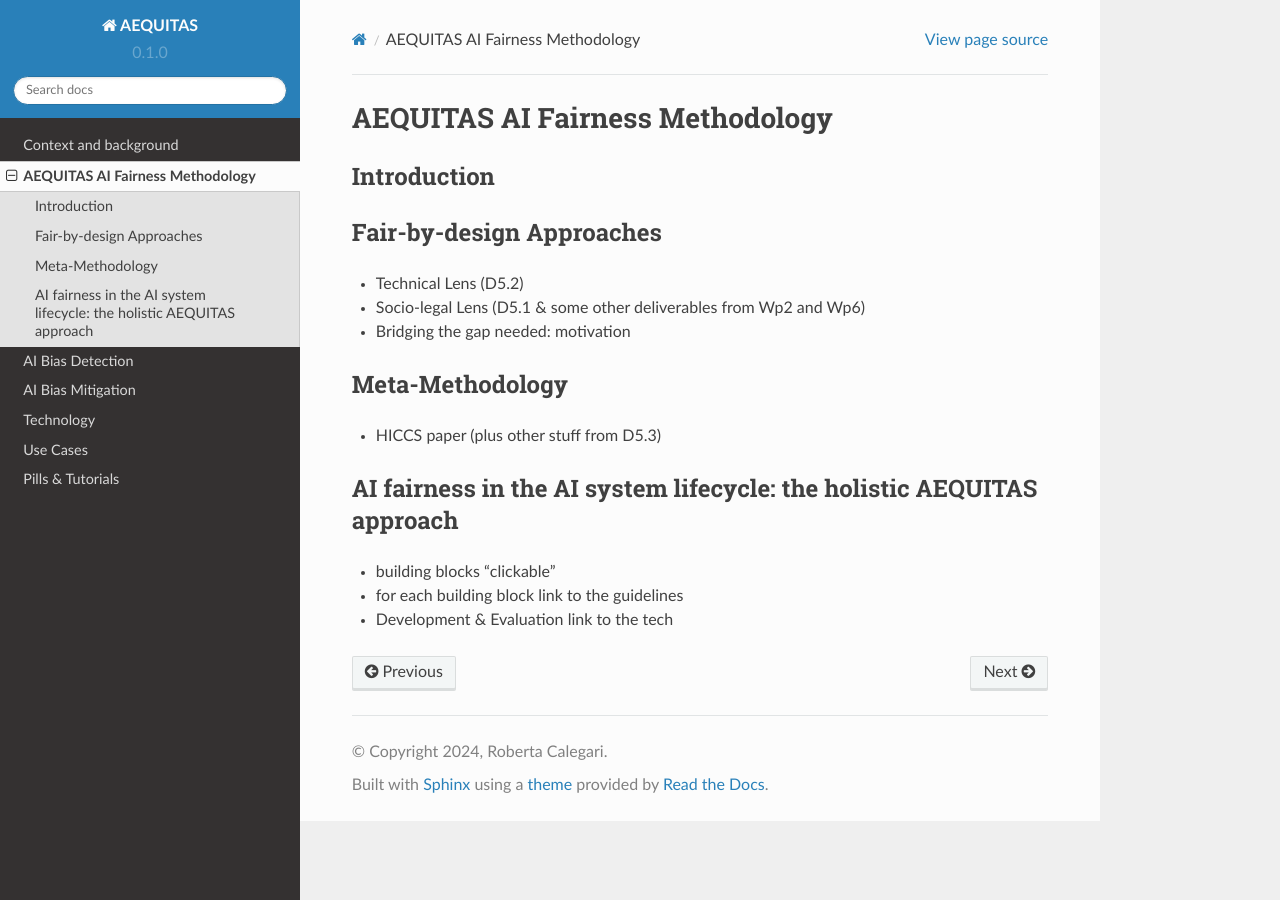
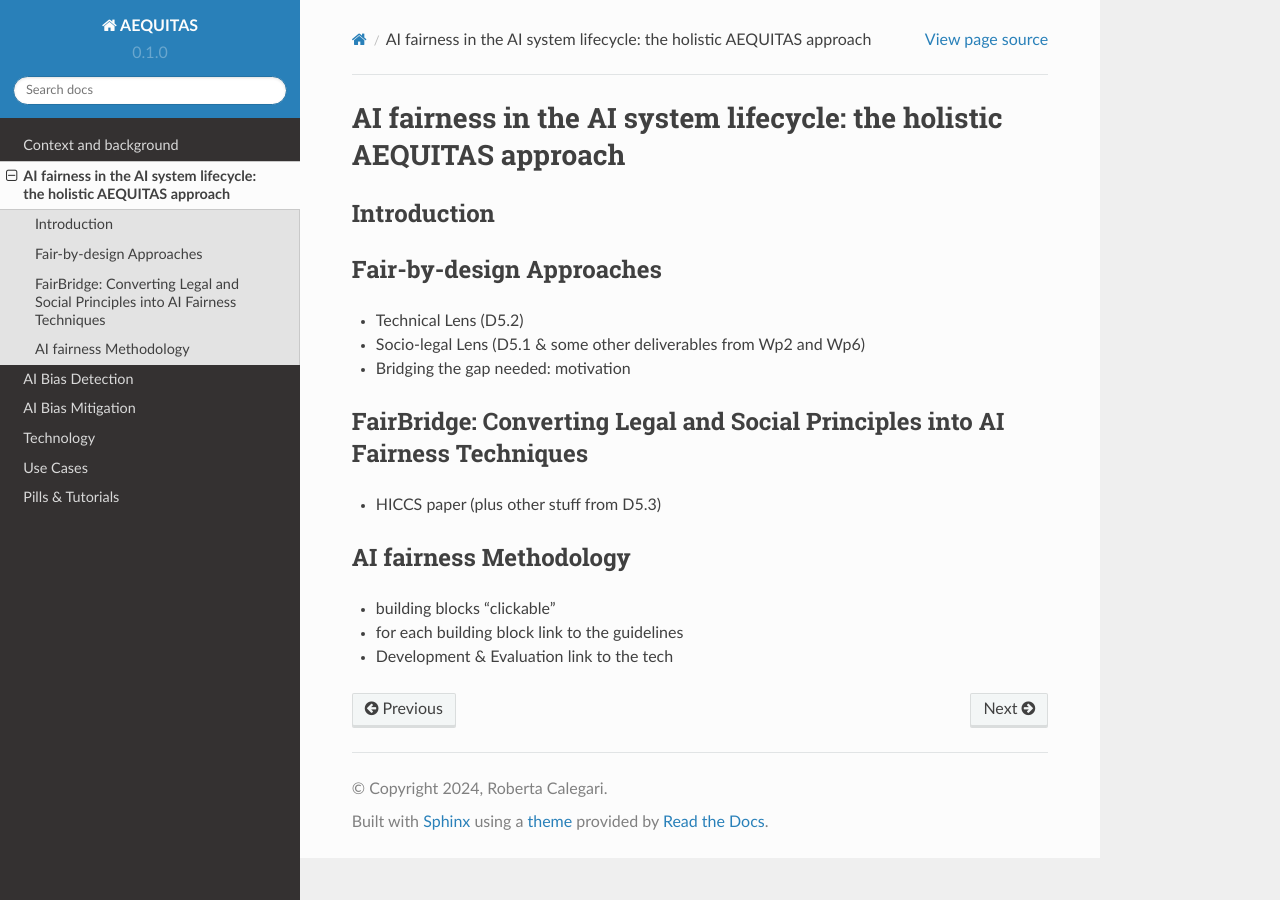
Before and after one commit to aequitas-aod/aequitas-home, a Sphinx documentation site: the page built from docs/source/methodology.rst, in a window 1280 px wide. Built offline with Sphinx 7.4.7 and the Read the Docs theme 2.0.0, drawn with Linux system fonts in a browser that asks for light colours.

Commit message:
rc: methodology

```diff
--- a/docs/source/methodology.rst
+++ b/docs/source/methodology.rst
@@ -1,4 +1,4 @@
-AEQUITAS AI Fairness Methodology
+AI fairness in the AI system lifecycle: the holistic AEQUITAS approach
 =================================
 
 Introduction
@@ -11,12 +11,12 @@ Fair-by-design Approaches
 * Socio-legal Lens (D5.1 & some other deliverables from Wp2 and Wp6)
 * Bridging the gap needed: motivation
 
-Meta-Methodology
+FairBridge: Converting Legal and Social Principles into AI Fairness Techniques
 ------------
 
 * HICCS paper (plus other stuff from D5.3)
 
-AI fairness in the AI system lifecycle: the holistic AEQUITAS approach
+AI fairness Methodology
 ------------
 
 * building blocks “clickable”
```
